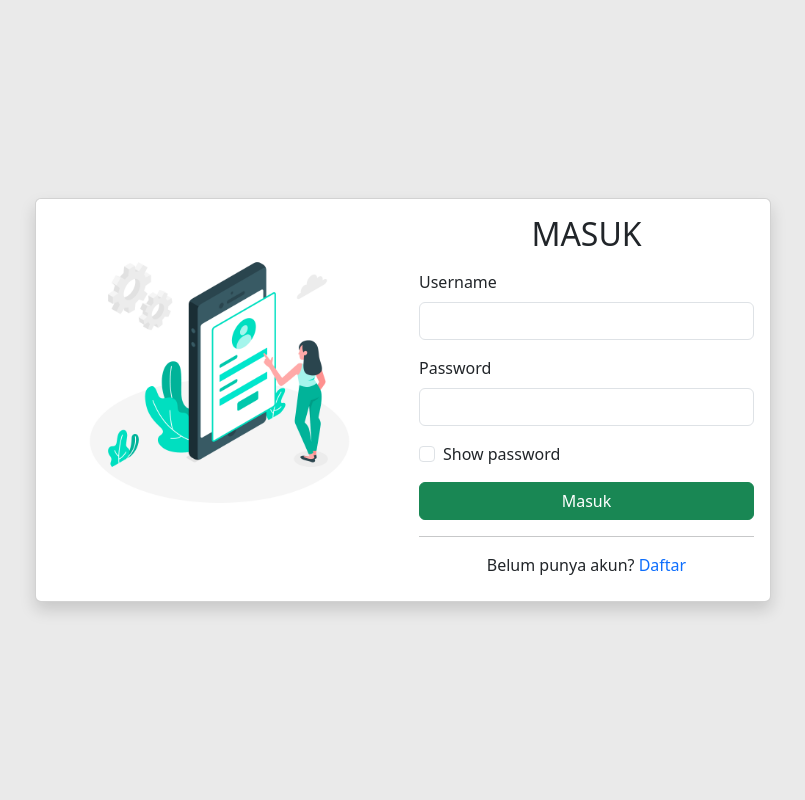
After one commit to RizkiPratama017/KeamananPerangkatLunak, a PHP site: page /login.php in a window 1280 px wide. The commit adds this page. Shown: the whole page, without its empty margins (237-1042 px from the left). Run offline with PHP 8.4, Linux system fonts and the light colour scheme; some libraries are stand-ins or nearby versions.

Commit message:
login dan register

```diff
--- /dev/null
+++ b/functions.php
@@ -0,0 +1,98 @@
+<?php
+
+define('BASE_URL', '/KeamananPerangkatLunak/');
+
+// Koneksi ke DB
+if (!function_exists('koneksi')) {
+    function koneksi()
+    {
+        $servername = "localhost";
+        $username = "root";
+        $password = "";
+        $dbname = "kpl_tubes";
+        $conn = mysqli_connect("$servername", "$username", "$password", "$dbname") or die('koneksi eror');
+        return $conn;
+    }
+}
+
+if (!function_exists('query')) {
+    function query($query)
+    {
+        $conn = koneksi();
+        $result = mysqli_query($conn, $query) or die(mysqli_error($conn));
+        $rows = [];
+        while ($row = mysqli_fetch_assoc($result)) {
+            $rows[] = $row;
+        }
+
+        return $rows;
+    }
+}
+
+// Fungsi untuk mengambil data dari tabel users
+function getUsers()
+{
+    $query = "SELECT * FROM users";
+    return query($query);
+}
+
+// Fungsi untuk mengambil data dari tabel posts
+function getPosts()
+{
+    $conn = koneksi();
+
+    $query = "SELECT posts.*, users.username AS author
+              FROM posts
+              JOIN users ON posts.id_user = users.id
+              ORDER BY posts.created_at DESC";
+
+    $result = mysqli_query($conn, $query);
+    $posts = [];
+
+    while ($row = mysqli_fetch_assoc($result)) {
+        $posts[] = $row;
+    }
+
+    return $posts;
+}
+
+// Fungsi untuk mengambil data dari tabel comments
+function getComments()
+{
+    $query = "SELECT * FROM comments";
+    return query($query);
+}
+
+// registrasi
+function register($data)
+{
+    $conn = koneksi();
+
+    $username = strtolower(stripslashes($data["username"]));
+    $password = mysqli_real_escape_string($conn, $data["password"]);
+    $password2 = mysqli_real_escape_string($conn, $data["password2"]);
+
+    // Cek apakah username sudah ada
+    $result = mysqli_query($conn, "SELECT username FROM users WHERE username = '$username'");
+    if (mysqli_fetch_assoc($result)) {
+        echo "<script>alert('Username sudah terdaftar!');</script>";
+        return false;
+    }
+
+    // Cek konfirmasi password
+    if ($password !== $password2) {
+        echo "<script>alert('Konfirmasi password tidak sesuai!');</script>";
+        return false;
+    }
+
+    // Enkripsi password
+    $hashed_password = password_hash($password, PASSWORD_DEFAULT);
+
+    // Tambahkan user baru ke database
+    $query = "INSERT INTO users (username, password) VALUES ('$username', '$hashed_password')";
+    mysqli_query($conn, $query);
+
+    return mysqli_affected_rows($conn);
+}
+
+// login
--- /dev/null
+++ b/login.php
@@ -0,0 +1,109 @@
+<?php
+session_start();
+
+require_once 'functions.php';
+
+$conn = koneksi();
+
+// cek session
+if (isset($_SESSION['username'])) {
+    header("Location: index.php");
+    exit;
+}
+
+if (isset($_POST["login"])) {
+
+    $username = $_POST["username"];
+    $password = $_POST["password"];
+
+    $result = mysqli_query($conn, "SELECT * FROM users WHERE username = '$username'");
+
+    // cek username
+    if (mysqli_num_rows($result) === 1) {
+
+        // cek password
+        $row = mysqli_fetch_assoc($result);
+        if (password_verify($password, $row["password"])) {
+            $_SESSION['username'] = $row["username"];
+            $_SESSION['login'] = true;
+            header('location:index.php');
+        } else {
+            $error = "Password salah!";
+        }
+    } else {
+        $error = "Username tidak ditemukan!";
+    }
+}
+
+?>
+
+<!DOCTYPE html>
+<html lang="en">
+
+<head>
+    <meta charset="UTF-8">
+    <meta http-equiv="X-UA-Compatible" content="IE=edge">
+    <meta name="viewport" content="width=device-width, initial-scale=1.0">
+    <title>MASUK</title>
+    <!-- Bootstrap CDN -->
+    <link rel="stylesheet" href="https://cdn.jsdelivr.net/npm/bootstrap@5.3.3/dist/css/bootstrap.min.css">
+</head>
+
+<body style="background-color: #eaeaea;">
+    <div class="container">
+        <div class="row justify-content-center align-items-center vh-100">
+            <div class="col-md-8">
+                <div class="card shadow">
+                    <div class="row g-0">
+                        <!-- Kolom Gambar -->
+                        <div class="col-md-6 d-none d-md-block">
+                            <img src="img/login-image.jpg" class="img-fluid rounded-start" alt="Login Image">
+                        </div>
+                        <!-- Kolom Form Login -->
+                        <div class="col-md-6">
+                            <div class="card-body">
+                                <h2 class="text-center pb-2">MASUK</h2>
+                                <!-- Error -->
+                                <?php if (isset($error)) : ?>
+                                    <div class="alert alert-danger" role="alert" id="alert">
+                                        Username atau Password salah!
+                                    </div>
+                                <?php endif; ?>
+
+                                <form action="" method="post" autocomplete="off">
+                                    <div class="mb-3">
+                                        <label for="username" class="form-label">Username</label>
+                                        <input type="text" class="form-control" id="username" name="username" required>
+                                    </div>
+                                    <div class="mb-3">
+                                        <label for="password" class="form-label">Password</label>
+                                        <input type="password" class="form-control" id="password" name="password" required>
+                                    </div>
+                                    <div class="mb-3 form-check">
+                                        <input type="checkbox" class="form-check-input" id="showpass" onclick="showPass()">
+                                        <label class="form-check-label" for="showpass">Show password</label>
+                                    </div>
+                                    <button type="submit" class="btn btn-success w-100" name="login">Masuk</button>
+                                </form>
+                                <hr>
+                                <p class="text-center mb-2">Belum punya akun? <a href="register.php" class="text-decoration-none">Daftar</a></p>
+                            </div>
+                        </div>
+                    </div>
+                </div>
+            </div>
+        </div>
+    </div>
+
+    <!-- Bootstrap 5 JS -->
+    <script src="https://cdn.jsdelivr.net/npm/bootstrap@5.3.3/dist/js/bootstrap.bundle.min.js"></script>
+
+    <script>
+        function showPass() {
+            var x = document.getElementById("password");
+            x.type = x.type === "password" ? "text" : "password";
+        }
+    </script>
+</body>
+
+</html>
--- a/partials/footer.php
+++ b/partials/footer.php
@@ -1,5 +1,5 @@
  <script src="https://code.jquery.com/jquery-3.6.0.min.js"></script>
- <script src="https://cdn.jsdelivr.net/npm/bootstrap@5.3.3/dist/js/bootstrap.bundle.min.js" integrity="sha384-YvpcrYf0tY3lHB60NNkmXc5s9fDVZLESaAA55NDzOxhy9GkcIdslK1eN7N6jIeHz" crossorigin="anonymous"></script>
+ <script src="https://cdn.jsdelivr.net/npm/bootstrap@5.3.3/dist/js/bootstrap.bundle.min.js"></script>
  </body>
 
  </html>
```
Also changed, not shown: Connection.php (deleted, +0 -49 lines), index.php (+12 -0 lines), logout.php (added, +7 -0 lines), partials/header.php (+9 -13 lines), register.php (added, +82 -0 lines), img/login-image.jpg (added), img/profile.jpg (deleted), 1 other file.
